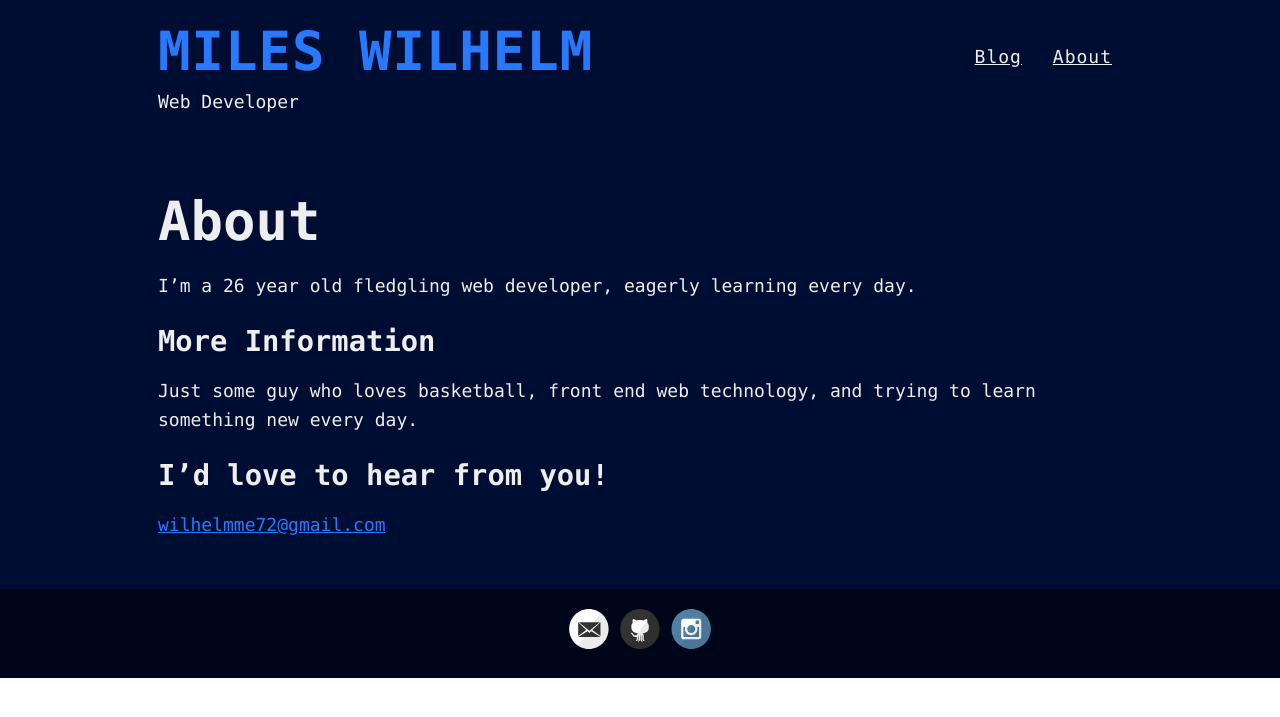
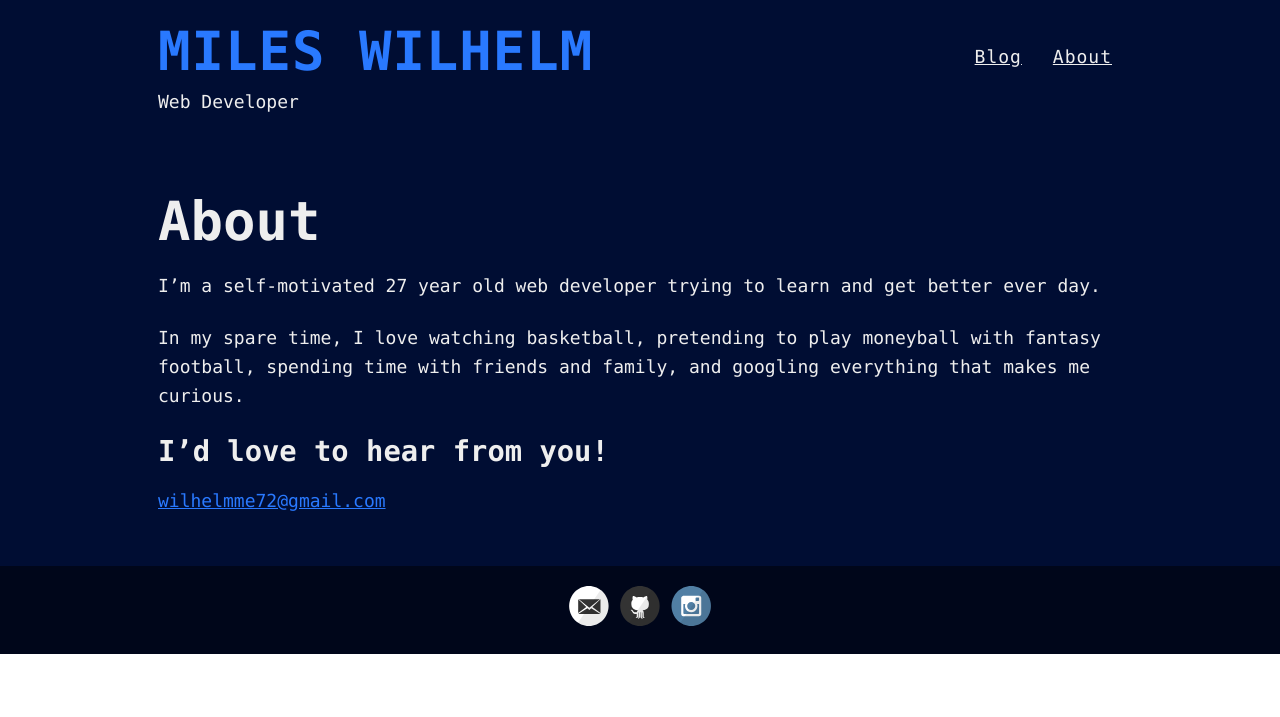
Before and after one commit to mileswilhelm/mileswilhelm.github.io, a Jekyll site: the page built from about.md, in a window 1280 px wide. Shown: the top 717 px of the page. Built offline with Jekyll 4.4.1, drawn with Linux system fonts in a browser that asks for light colours.

Commit message:
Update to pages
Home, about

```diff
--- a/about.md
+++ b/about.md
@@ -4,11 +4,9 @@ title: About
 permalink: /about/
 ---
 
-I'm a 26 year old fledgling web developer, eagerly learning every day.
+I'm a self-motivated 27 year old web developer trying to learn and get better ever day.
 
-### More Information
-
-Just some guy who loves basketball, front end web technology, and trying to learn something new every day.
+In my spare time, I love watching basketball, pretending to play moneyball with fantasy football, spending time with friends and family, and googling everything that makes me curious.
 
 ### I'd love to hear from you!
 
--- a/index.html
+++ b/index.html
@@ -1,6 +1,10 @@
 ---
 layout: default
 ---
+
+<div class="intro">
+  <p>I'm a 27 year old web developer located in Virginia Beach, Virginia. I make ideas come to life and work relentlessly to make them as great as possible!</p>
+</div>
 
 <div class="posts">
   {% for post in site.posts %}
```
